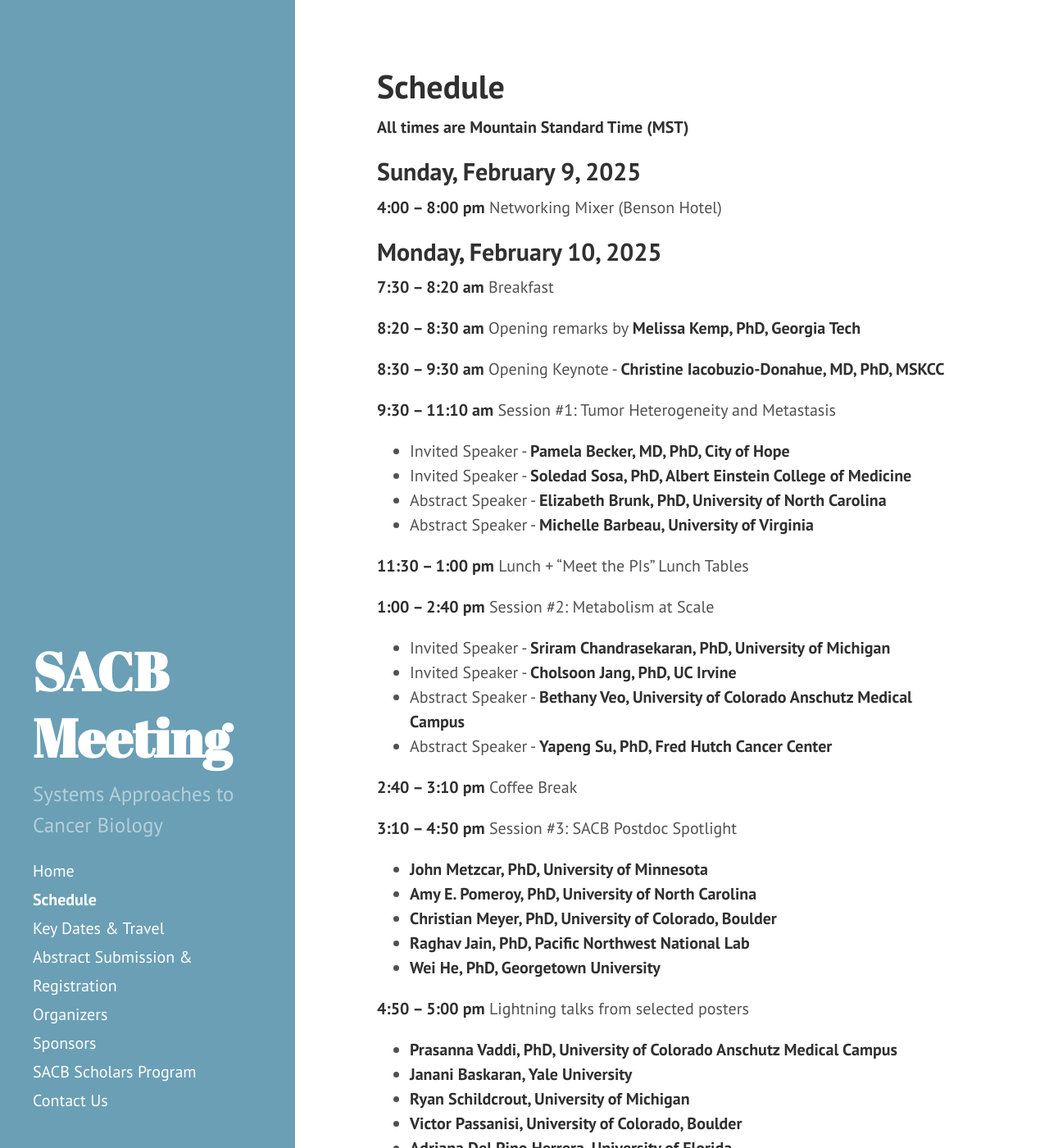
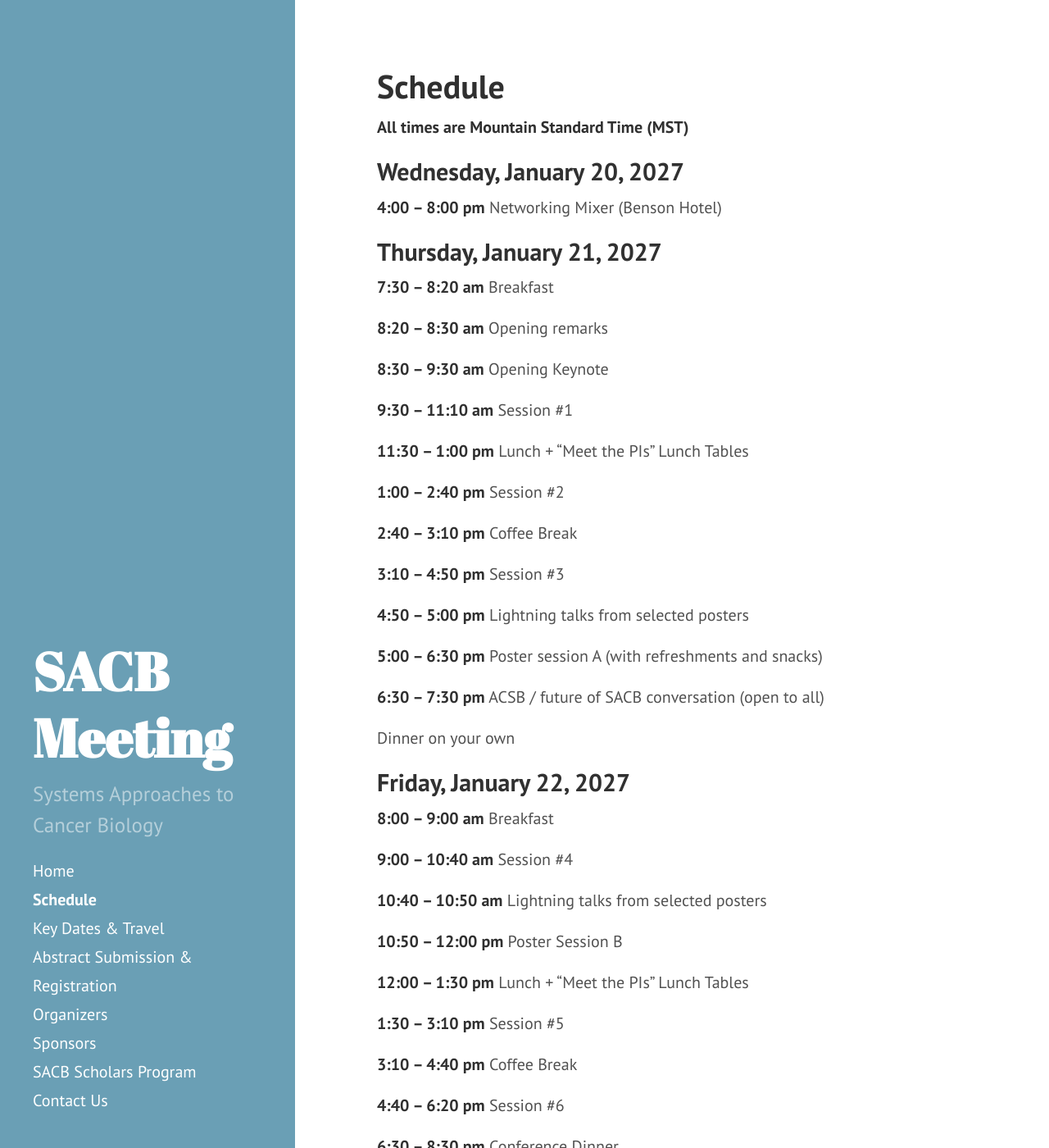
Before and after one commit to AECCSB/sacb-meeting, a Jekyll site: the page built from schedule.md, in a window 1280 px wide and 1400 px high. Shown: the whole window at 82% size. Built offline with Jekyll 4.4.1, drawn with Linux system fonts in a browser that asks for light colours; some of the changed text lies outside the part shown.

Commit message:
Update schedule.md

```diff
--- a/schedule.md
+++ b/schedule.md
@@ -5,51 +5,28 @@ layout: page
 
 **All times are Mountain Standard Time (MST)**
 
-## Sunday, February 9, 2025
+## Wednesday, January 20, 2027
 
 **4:00 – 8:00 pm**	Networking Mixer (Benson Hotel)
 
-## Monday, February 10, 2025
+## Thursday, January 21, 2027
 **7:30 – 8:20 am**		Breakfast
 
-**8:20 – 8:30 am**		Opening remarks by **Melissa Kemp, PhD, Georgia Tech**
+**8:20 – 8:30 am**		Opening remarks
 
-**8:30 – 9:30 am**		Opening Keynote - **Christine Iacobuzio-Donahue, MD, PhD, MSKCC**
+**8:30 – 9:30 am**		Opening Keynote
 
-**9:30 – 11:10 am**		Session #1: Tumor Heterogeneity and Metastasis
-
-+ Invited Speaker - **Pamela Becker, MD, PhD, City of Hope**
-+ Invited Speaker - **Soledad Sosa, PhD, Albert Einstein College of Medicine**
-+ Abstract Speaker - **Elizabeth Brunk, PhD, University of North Carolina**
-+ Abstract Speaker - **Michelle Barbeau, University of Virginia**
+**9:30 – 11:10 am**		Session #1
 
 **11:30 – 1:00 pm**		Lunch + “Meet the PIs” Lunch Tables
 
-**1:00 – 2:40 pm**		Session #2: Metabolism at Scale
-
-+ Invited Speaker - **Sriram Chandrasekaran, PhD, University of Michigan**
-+ Invited Speaker - **Cholsoon Jang, PhD, UC Irvine**
-+ Abstract Speaker - **Bethany Veo, University of Colorado Anschutz Medical Campus**
-+ Abstract Speaker - **Yapeng Su, PhD, Fred Hutch Cancer Center**
+**1:00 – 2:40 pm**		Session #2
 
 **2:40 – 3:10 pm**		Coffee Break
 
-**3:10 – 4:50 pm**		Session #3: SACB Postdoc Spotlight
-
-+ **John Metzcar, PhD, University of Minnesota**
-+ **Amy E. Pomeroy, PhD, University of North Carolina**
-+ **Christian Meyer, PhD, University of Colorado, Boulder**
-+ **Raghav Jain, PhD, Pacific Northwest National Lab**
-+ **Wei He, PhD, Georgetown University**
+**3:10 – 4:50 pm**		Session #3
 
 **4:50 – 5:00 pm**		Lightning talks from selected posters
-
-+ **Prasanna Vaddi, PhD, University of Colorado Anschutz Medical Campus**
-+ **Janani Baskaran, Yale University**
-+ **Ryan Schildcrout, University of Michigan**
-+ **Victor Passanisi, University of Colorado, Boulder**
-+ **Adriana Del Pino Herrera, University of Florida**
-+ **Angela Bowen, PhD, Sage Bionetworks**
 
 **5:00 – 6:30 pm**		Poster session A (with refreshments and snacks)
 
@@ -57,59 +34,35 @@ layout: page
 
   Dinner on your own
 
-## Tuesday, February 11, 2025
+## Friday, January 22, 2027
 **8:00 – 9:00 am**		Breakfast
 
-**9:00 – 10:40 am**		Session #4: Immunology & Host-tumor Interactions
-
-+ Invited Speaker - **Paolo Provenzano, PhD, University of Minnesota**
-+ Invited Speaker - **Melissa Davis, PhD, Morehouse School of Medicine**
-+ Abstract Speaker - **Adam MacLean, PhD, University of Southern California**
-+ Abstract Speaker - **David Sanin, PhD, Johns Hopkins University**
+**9:00 – 10:40 am**		Session #4
 
 **10:40 – 10:50 am**		Lightning talks from selected posters
-+ **Rebecca A. Bekker, PhD, University of Southern California**
-+ **Lucas Gillenwater, University of Colorado Anschutz Medical Campus**
-+ **Anisha Datta, MIT**
-+ **Shuming Zhang, Johns Hopkins University**
-+ **Annie Badenoch, University of Michigan**
 
 **10:50 – 12:00 pm**		Poster Session B
 
 **12:00 – 1:30 pm**		Lunch + “Meet the PIs” Lunch Tables
 
-**1:30 – 3:10 pm**		Session #5: Systems Pharmacology
-
-+ Invited Speaker - **Marc Birtwistle, PhD, Clemson University**
-+ Invited Speaker - **Andriy Marusyk, PhD, Moffitt Cancer Center**
-+ Abstract Speaker - **Leonard A. Harris, PhD, University of Arkansas**
-+ Abstract Speaker - **Emily Bozich, UCLA**
+**1:30 – 3:10 pm**		Session #5
 
 **3:10 – 4:40 pm**		Coffee Break
 
-**4:40 – 6:20 pm**		Session # 6: Health Equity for AI in Cancer Systems Biology
-
-+ Invited Speaker - **Tina Hernandez-Boussard, PhD, Stanford Medicine**
-+ Invited Speaker - **Curtis Henry, PhD, University of Colorado Anschutz Medical Campus**
-+ Discussion
+**4:40 – 6:20 pm**		Session #6
 
 **6:30 – 8:30 pm**		Conference Dinner
 
-## Wednesday, February 12, 2025
+## Saturday, January 23, 2027
 
 **8:00 – 9:00 am**		Breakfast
 
-**9:00 – 10:40 am**		Session #7: Targeting Signal Transduction
-
-+ Invited Speaker - **Rachel Gottschalk, PhD, University of Pittsburgh**
-+ Invited Speaker - **Michael Lee, PhD, UMass Chan Medical School**
-+ Abstract Speaker - **Varuna Nangia, University of Colorado, Boulder**
-+ Abstract Speaker - **Todd Stukenberg, PhD, University of Virginia**
+**9:00 – 10:40 am**		Session #7
 
 **10:40 – 11:00 am**		Coffee Break
 
-**11:00 am – 12:00 pm**	Closing Keynote - **Melissa Kemp, PhD, Georgia Tech**
+**11:00 am – 12:00 pm**	Closing Keynote
 
-**12:00 pm**		Closing remarks by **Paul Macklin, PhD, Indiana University**
+**12:00 pm**		Closing remarks
 
 _Note: Invited talks will be limited to 35 minutes total (5 minutes for questions). Selected talks will be limited to 15 minutes total. Poster preview lightning talks will be 2 minutes and meant to be previews of posters._
```
